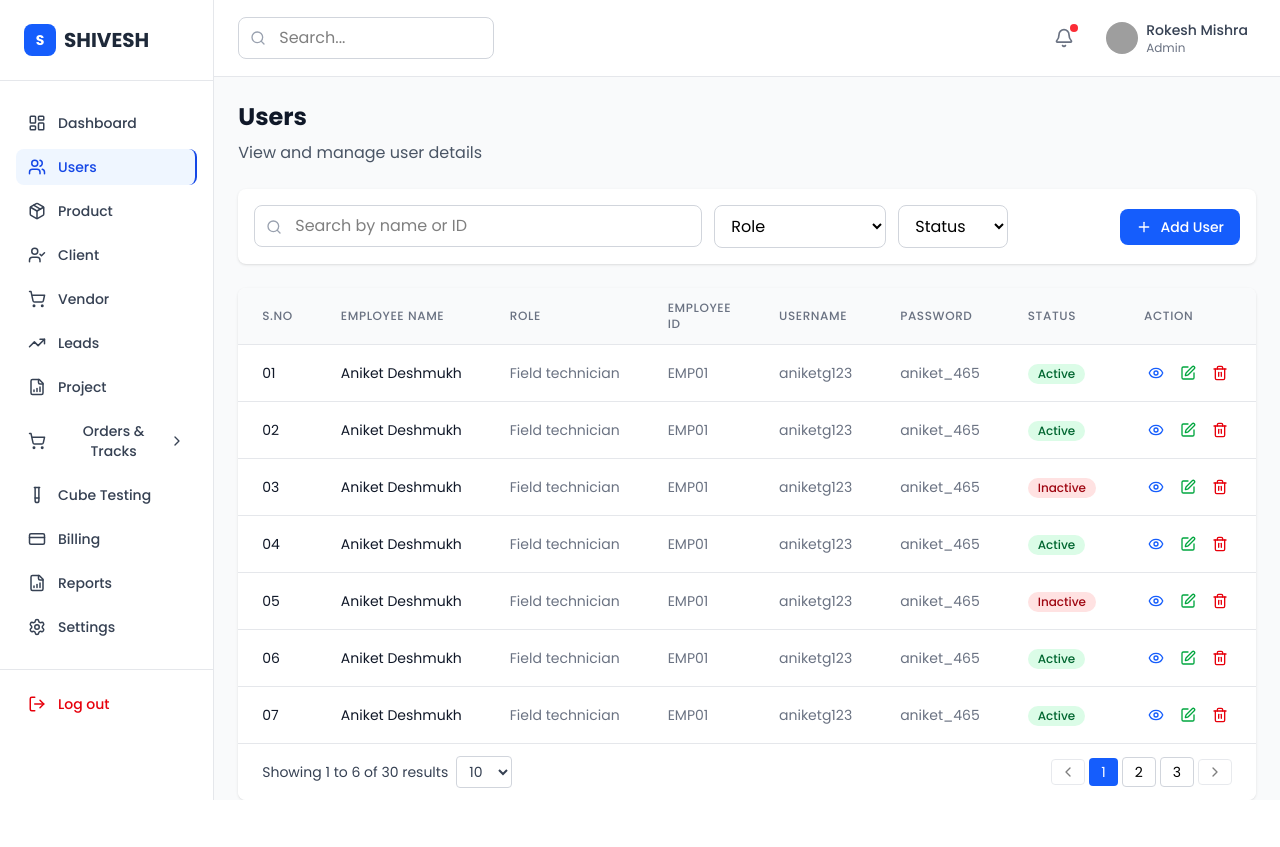
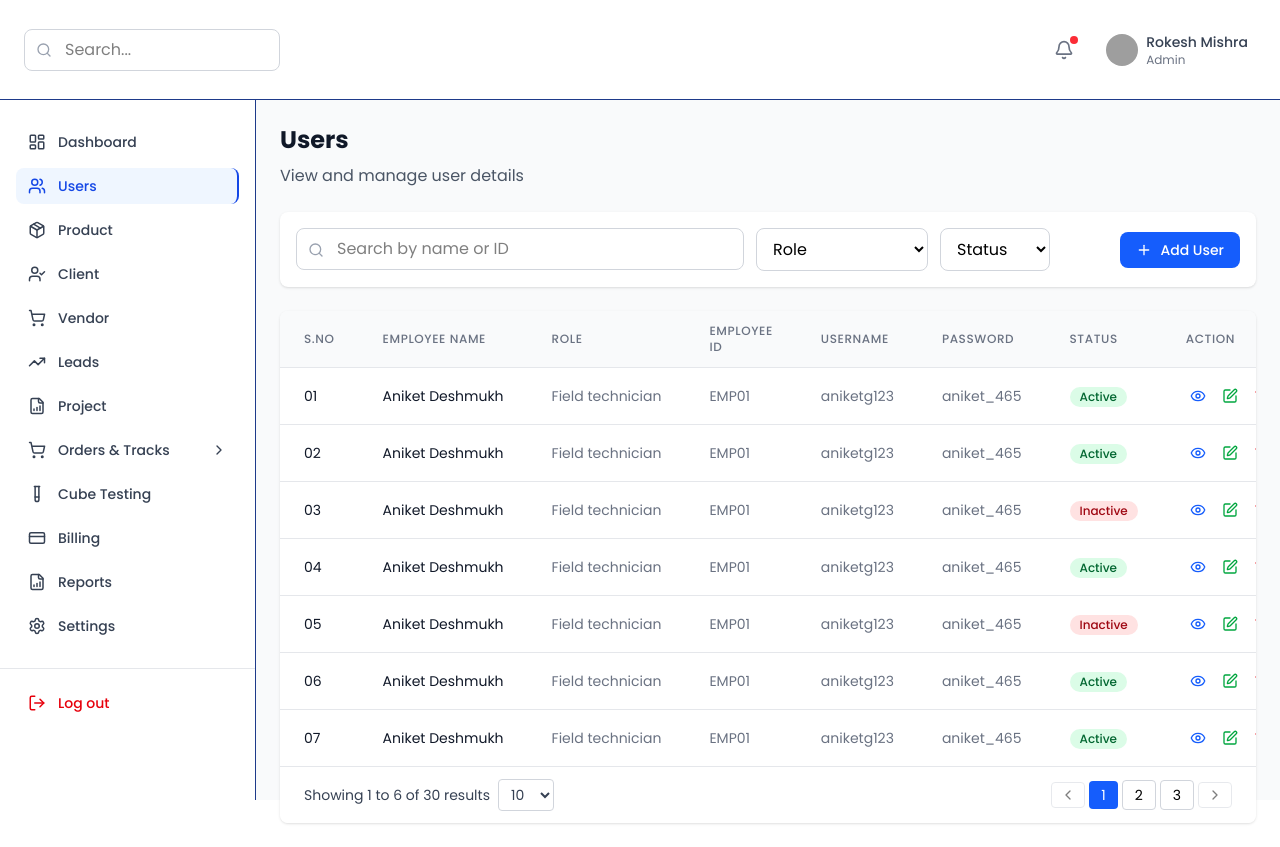
Before and after one commit to doot-dev/shivesh-admin-panel, a React (Vite) app: page /users in a window 1280 px wide. Before the commit the page ends 800 px from the top, so only its background shows below. Built offline with nearby package versions, Linux system fonts and the light colour scheme; grey boxes are pictures that could not be loaded.

Commit message:
login and navbar fied like figma

```diff
--- a/src/components/layout/Layout.jsx
+++ b/src/components/layout/Layout.jsx
@@ -1,7 +1,7 @@
-import { useState } from 'react';
-import { Outlet } from 'react-router-dom';
-import Navbar from './Navbar';
-import Sidebar from './Sidebar';
+import { useState } from "react";
+import { Outlet } from "react-router-dom";
+import Navbar from "./Navbar";
+import Sidebar from "./Sidebar";
 
 const Layout = () => {
   const [isSidebarOpen, setIsSidebarOpen] = useState(false);
@@ -15,18 +15,13 @@ const Layout = () => {
   };
 
   return (
-    <div className="flex h-screen bg-gray-50">
-      {/* Sidebar */}
-      <Sidebar isOpen={isSidebarOpen} onClose={closeSidebar} />
+    <div className=" h-screen bg-gray-50">
+      <Navbar onToggleSidebar={toggleSidebar} isSidebarOpen={isSidebarOpen} />
 
       {/* Main content area */}
-      <div className="flex-1 flex flex-col md:ml-0">
-        {/* Navbar */}
-        <Navbar
-          onToggleSidebar={toggleSidebar}
-          isSidebarOpen={isSidebarOpen}
-        />
-
+      <div className="flex-1 flex flex-row md:ml-0">
+        {/* Sidebar */}
+        <Sidebar isOpen={isSidebarOpen} onClose={closeSidebar} />
         {/* Main content */}
         <main className="flex-1 overflow-x-hidden overflow-y-auto">
           <Outlet />
--- a/src/components/layout/Navbar.jsx
+++ b/src/components/layout/Navbar.jsx
@@ -5,8 +5,8 @@ const Navbar = ({ onToggleSidebar, isSidebarOpen }) => {
   const [isProfileOpen, setIsProfileOpen] = useState(false);
 
   return (
-    <nav className="bg-white border-b border-gray-200 px-4 py-3 md:px-6">
-      <div className="flex items-center justify-between">
+    <nav className="bg-white border-b border-primary h-[100px] px-4 inline-flex justify-center w-full  md:px-6">
+      <div className="flex items-center justify-between w-full">
         {/* Left section */}
         <div className="flex items-center space-x-4">
           {/* Mobile menu button */}
--- a/src/components/layout/Sidebar.jsx
+++ b/src/components/layout/Sidebar.jsx
@@ -122,20 +122,13 @@ const Sidebar = ({ isOpen, onClose }) => {
 
       {/* Sidebar */}
       <div className={`
-        fixed top-0 left-0 h-full bg-white border-r border-gray-200 z-50 transition-transform duration-300 ease-in-out
+        fixed top-0 left-0 h-[calc(100vh-100px)] bg-white border-r border-primary z-50 transition-transform duration-300 ease-in-out
         ${isOpen ? 'translate-x-0' : '-translate-x-full'}
         md:translate-x-0 md:static md:z-auto
         w-64
       `}>
         {/* Logo */}
-        <div className="p-6 border-b border-gray-200">
-          <div className="flex items-center space-x-2">
-            <div className="h-8 w-8 bg-blue-600 rounded-lg flex items-center justify-center">
-              <span className="text-white font-bold text-sm">S</span>
-            </div>
-            <span className="text-xl font-bold text-gray-800">SHIVESH</span>
-          </div>
-        </div>
+
 
         {/* Navigation */}
         <nav className="flex-1 px-4 py-6 overflow-y-auto">
--- a/src/index.css
+++ b/src/index.css
@@ -1,25 +1,26 @@
-@import url('https://fonts.googleapis.com/css2?family=Poppins:ital,wght@0,100;0,200;0,300;0,400;0,500;0,600;0,700;0,800;0,900;1,100;1,200;1,300;1,400;1,500;1,600;1,700;1,800;1,900&display=swap');
+@import url("https://fonts.googleapis.com/css2?family=Poppins:ital,wght@0,100;0,200;0,300;0,400;0,500;0,600;0,700;0,800;0,900;1,100;1,200;1,300;1,400;1,500;1,600;1,700;1,800;1,900&display=swap");
 @import "tailwindcss";
 
 @theme {
-    --color-primary: #1E3A8A;
-    --color-primary-second: #162E6B;
-    --color-primary-bg-alt: #9BB3F4;
-    --color-primary-light: #E5ECFF;
-    --color-bg-alt2: #C8C8C8;
-    --color-stroke-alt: #C8C8C8;
-    --color-disabled: #9CA3AF;
-    --color-table-bg: #FAFAFA;
-    --color-success: #2E7D32;
-    --color-warning: #F9A825;
-    --color-error: #D32F2F;
-    --color-text-primary: #3A3A3A;
-    --color-text-secondary: #757575;
-    --color-text-inverse: #FFFFFF;
-    --color-text-light: #A6A6A6;
-    --font-poppins: 'Poppins', sans-serif;
+  --color-primary: #1e3a8a;
+  --color-primary-second: #162e6b;
+  --color-primary-bg-alt: #9bb3f4;
+  --color-primary-light: #e5ecff;
+  --color-input-bg: #f2f5ff;
+  --color-bg-alt2: #c8c8c8;
+  --color-stroke-alt: #c8c8c8;
+  --color-disabled: #9ca3af;
+  --color-table-bg: #fafafa;
+  --color-success: #2e7d32;
+  --color-warning: #f9a825;
+  --color-error: #d32f2f;
+  --color-text-primary: #3a3a3a;
+  --color-text-secondary: #757575;
+  --color-text-inverse: #ffffff;
+  --color-text-light: #a6a6a6;
+  --font-poppins: "Poppins", sans-serif;
 }
 
 :root {
-    font-family: var(--font-poppins);
+  font-family: var(--font-poppins);
 }
--- a/src/pages/login.jsx
+++ b/src/pages/login.jsx
@@ -30,7 +30,7 @@ export default function Login() {
             <h1 className=" text-2xl md:text-[42px] font-semibold mt-4 text-primary tracking-wide leading-11 ">
               Welcome back!
             </h1>
-            <p className="text-2xl text-[#6D8FEF] leading-8 ">Please log in to continue</p>
+            <p className="text-2xl text-[#6D8FEF] leading-8 mt-2">Please log in to continue</p>
           </div>
 
           {/* Form */}
@@ -43,7 +43,7 @@ export default function Login() {
                 type="text"
                 value={userName}
                 onChange={(e) => setUserName(e.target.value)}
-                className="mt-1 w-full px-3 py-2 border rounded-lg focus:ring-2 focus:ring-blue-500 focus:outline-none"
+                  className="mt-1 w-full px-3  border rounded-[6px] h-[60px] border-[#6D8FEFA6] focus:outline-none bg-input-bg"
               />
             </div>
 
@@ -56,7 +56,7 @@ export default function Login() {
                 type="password"
                 value={password}
                 onChange={(e) => setPassword(e.target.value)}
-                className="mt-1 w-full px-3 py-2 border rounded-lg focus:ring-2 focus:ring-blue-500 focus:outline-none"
+                className="mt-1 w-full px-3  border rounded-[6px] h-[60px] border-[#6D8FEFA6] focus:outline-none bg-input-bg"
               />
             </div>
 
@@ -64,15 +64,15 @@ export default function Login() {
             <button
               type="submit"
               disabled={loading}
-              className="w-full py-2 bg-primary-dark text-white rounded-lg hover:bg-blue-700 transition"
+              className="w-full py-2 bg-primary text-white text-xl mt-[30px] transition rounded-[6px] h-[60px]"
             >
               {loading ? "Logging in..." : "Login"}
             </button>
           </form>
 
           {/* Forgot Password */}
-          <div className="text-center mt-4">
-            <a href="#" className="text-sm text-blue-600 hover:underline">
+          <div className="text-center mt-8">
+            <a href="#" className="text-base font-medium tracking-wide text-primary hover:underline">
               Forgot your password?
             </a>
           </div>
```
